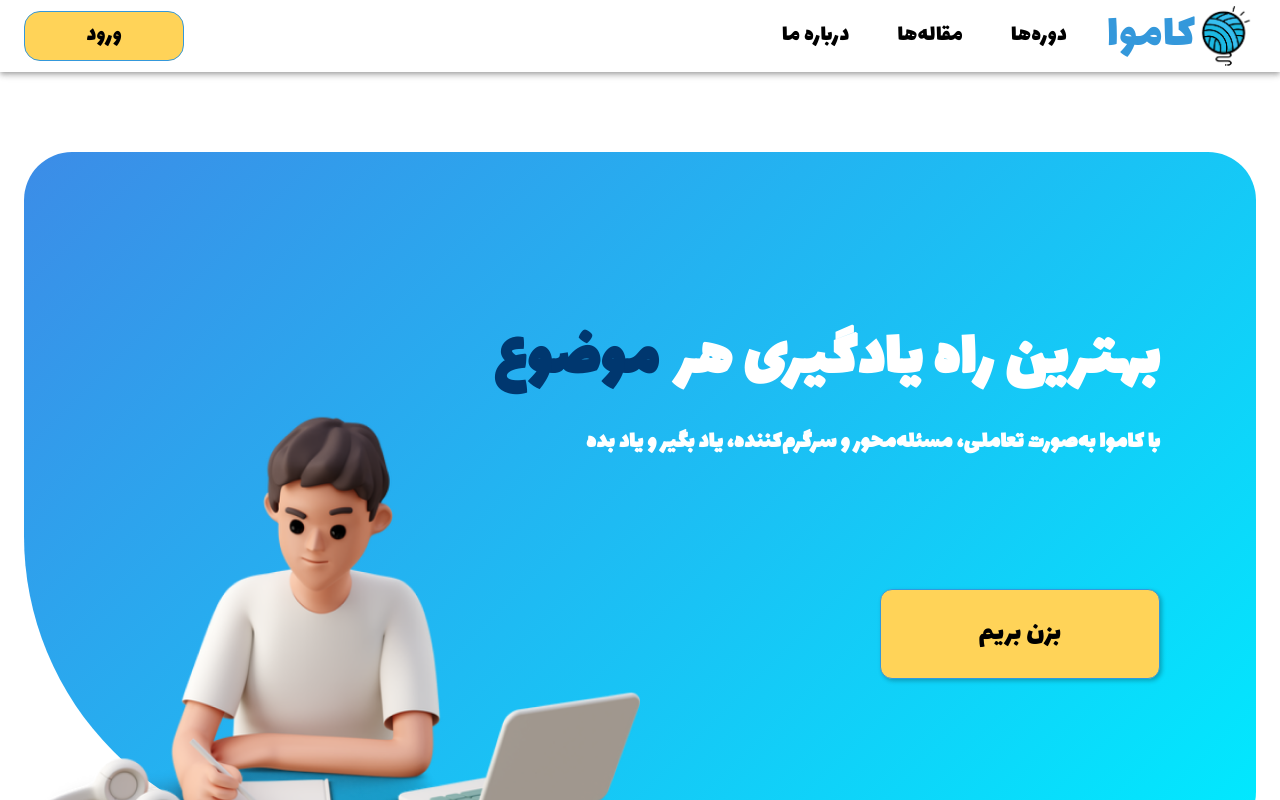
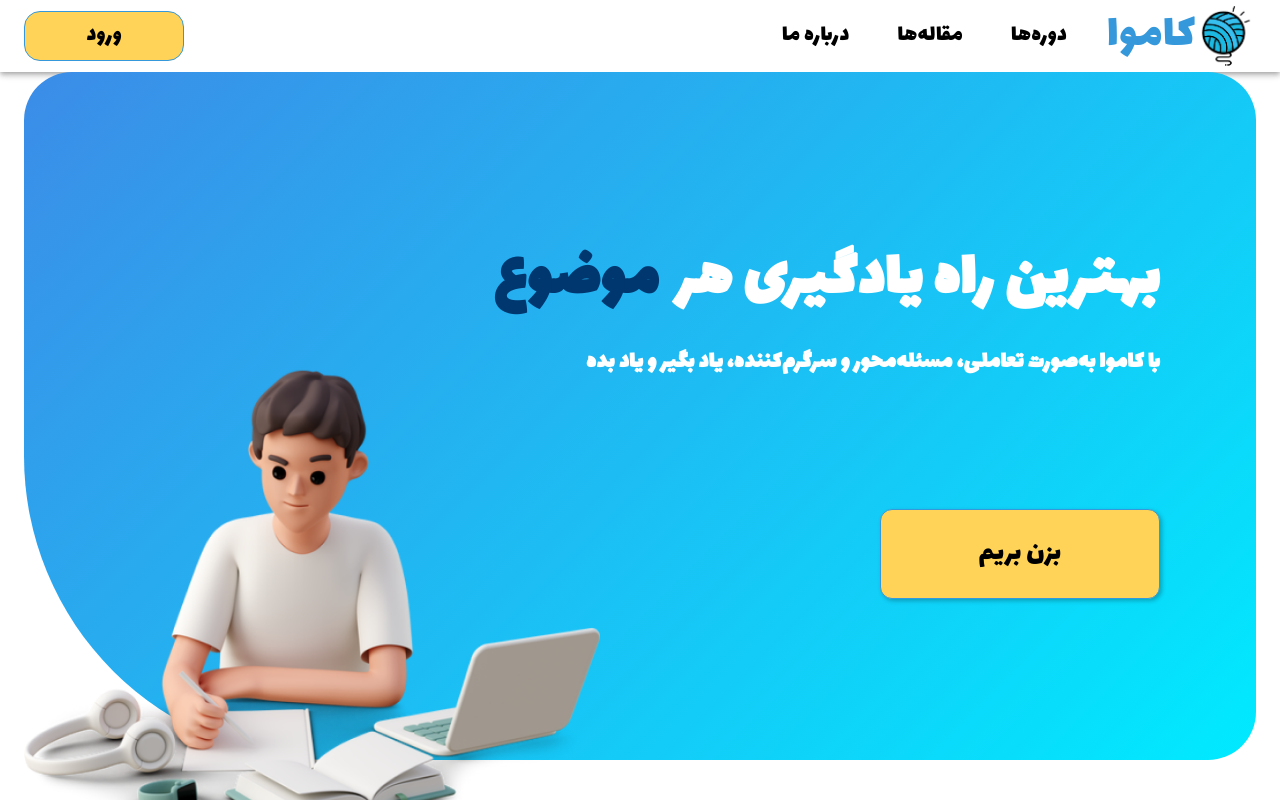
Before and after one commit to Kamva-Academy/Kamva-Landing, a Next.js app: page / in a window 1280 px wide. Shown: the top 800 px of the page. Built offline with nearby package versions, Linux system fonts and the light colour scheme; a web font is replaced by a local one.

Commit message:
refactor Headline

```diff
--- a/src/components/atoms/HeadlineActionButton.tsx
+++ b/src/components/atoms/HeadlineActionButton.tsx
@@ -1,20 +1,21 @@
 import { Button, Typography } from "@mui/material";
-import Link from "next/link";
 
 type HeadlineActionButtonPropsType = {
   title: string,
-  href: string,
 }
 
-const HeadlineActionButton = ({ title, href }: HeadlineActionButtonPropsType) => {
+const HeadlineActionButton = ({ title }: HeadlineActionButtonPropsType) => {
+
+  const scrollIntoView = () => {
+    document.getElementById("subjects")?.scrollIntoView({ behavior: 'smooth' });
+  }
+
   return (
-    <Link href={href}>
-      <Button sx={{ width: { xs: 160, sm: 200, md: 240, lg: 280 }, height: { xs: 60, sm: 70, md: 80, lg: 90 }, border: "1px solid #3498DB", background: "rgba(255, 211, 88, 1) !important", borderRadius: 3, boxShadow: "2px 2px 4px 0px rgba(0, 0, 0, 0.25)" }}>
-        <Typography color={'black'} fontSize={{ xs: 16, sm: 20, md: 24, lg: 28 }}>
-          {title}
-        </Typography>
-      </Button>
-    </Link>
+    <Button onClick={scrollIntoView} sx={{ width: { xs: 160, sm: 200, md: 240, lg: 280 }, height: { xs: 60, sm: 70, md: 80, lg: 90 }, border: "1px solid #3498DB", background: "rgba(255, 211, 88, 1) !important", borderRadius: 3, boxShadow: "2px 2px 4px 0px rgba(0, 0, 0, 0.25)" }}>
+      <Typography color={'black'} fontSize={{ xs: 16, sm: 20, md: 24, lg: 28 }}>
+        {title}
+      </Typography>
+    </Button>
   )
 }
 
--- a/src/components/organisms/Headline/index.tsx
+++ b/src/components/organisms/Headline/index.tsx
@@ -17,7 +17,6 @@ function Headline() {
 				width: '100%',
 				height: { xs: '38rem', md: '43rem' },
 				position: 'relative',
-				marginTop: { xs: '3rem', md: '5rem' },
 			}}>
 				<Stack width={'100%'} height={{ xs: "120%", md: "100%" }}
 					sx={{ padding: 4, paddingRight: { sx: 0, md: 12 } }}
@@ -35,13 +34,13 @@ function Headline() {
 							{'با کاموا به‌صورت تعاملی، مسئله‌محور و سرگرم‌کننده، یاد بگیر و یاد بده'}
 						</Typography>
 					</Stack>
-					<HeadlineActionButton title="بزن بریم" href="" />
+					<HeadlineActionButton title="بزن بریم" />
 					<Stack
 						alignItems={"center"}
 						sx={{
 							marginBottom: { xs: -8, sm: -12 },
 							display: { xs: 'inherit', md: 'none' },
-							width: { xs: "85vw", sm: '60vw	' },
+							width: { xs: "85vw", sm: '60vw' },
 							left: 0,
 						}}>
 						<Image alt="" src={pic} />
@@ -52,7 +51,7 @@ function Headline() {
 					sx={{
 						display: { xs: 'none', md: 'flex' },
 						position: "absolute",
-						width: "50%",
+						width: "45vw",
 						left: 0,
 						bottom: -90
 					}}>
```
